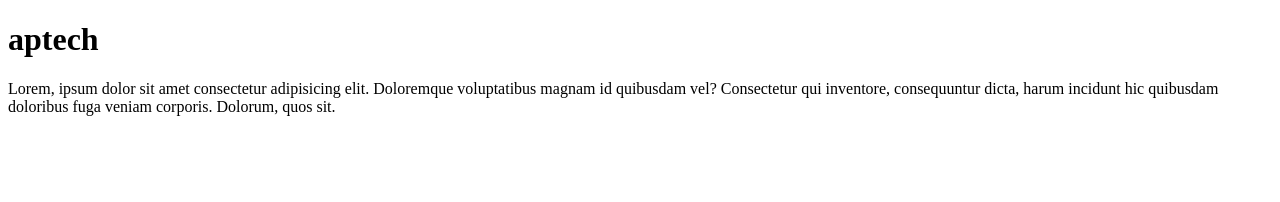
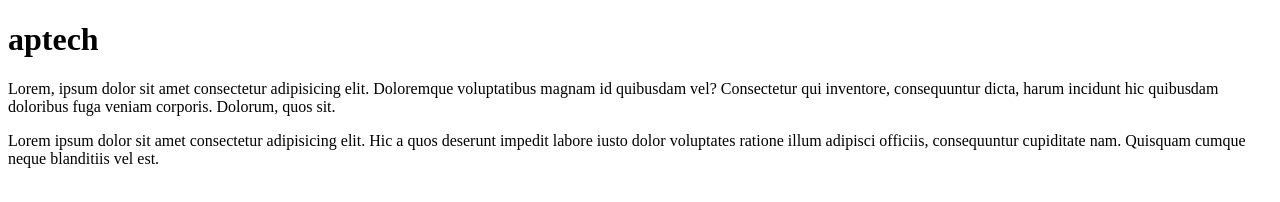
Before and after one commit to FAIZALI1212/NEW, a plain HTML site: page index.html in a window 1280 px wide. Drawn offline with Linux system fonts and the light colour scheme.

Commit message:
one heading and one para add

```diff
--- a/index.html
+++ b/index.html
@@ -11,5 +11,8 @@
     <p>
         Lorem, ipsum dolor sit amet consectetur adipisicing elit. Doloremque voluptatibus magnam id quibusdam vel? Consectetur qui inventore, consequuntur dicta, harum incidunt hic quibusdam doloribus fuga veniam corporis. Dolorum, quos sit.
     </p>
+    <p>
+        Lorem ipsum dolor sit amet consectetur adipisicing elit. Hic a quos deserunt impedit labore iusto dolor voluptates ratione illum adipisci officiis, consequuntur cupiditate nam. Quisquam cumque neque blanditiis vel est.
+    </p>
 </body>
 </html>
```
